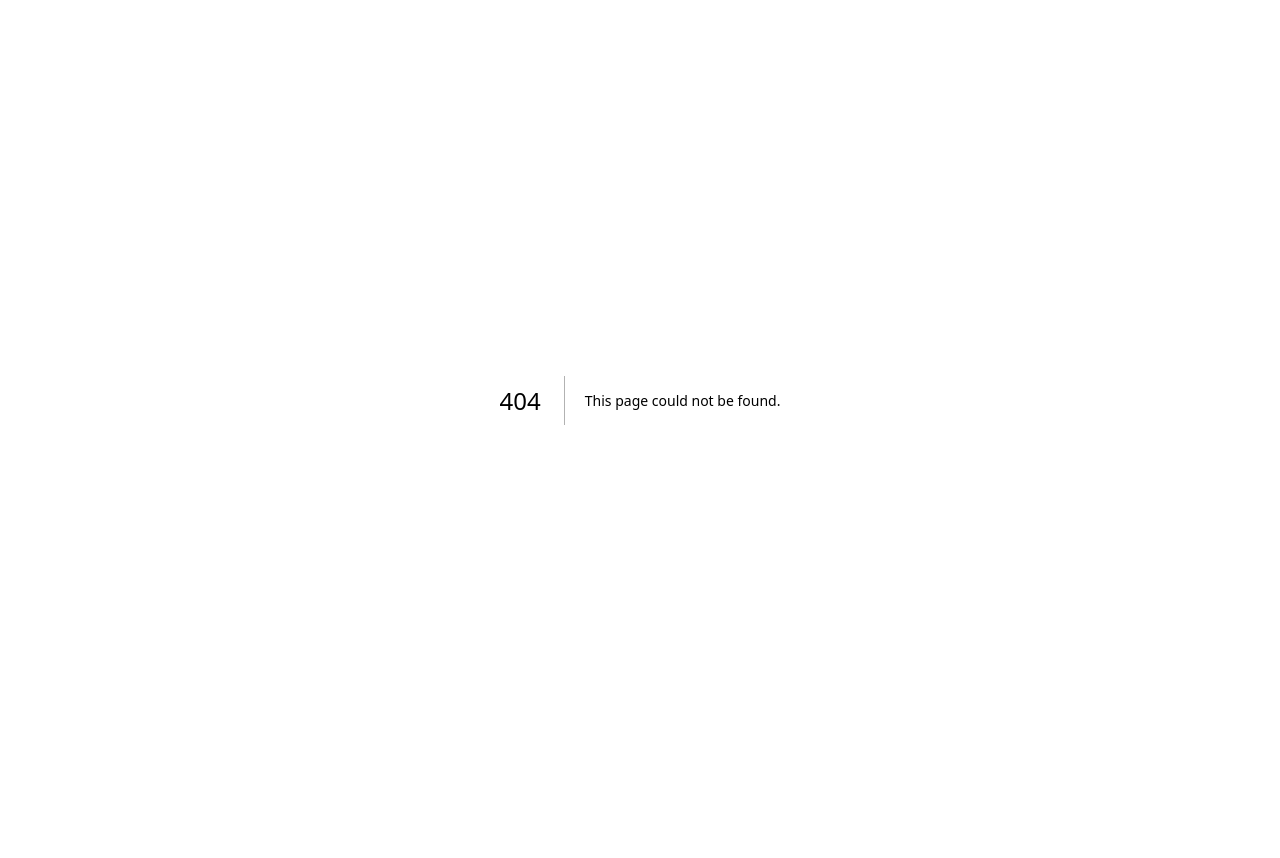
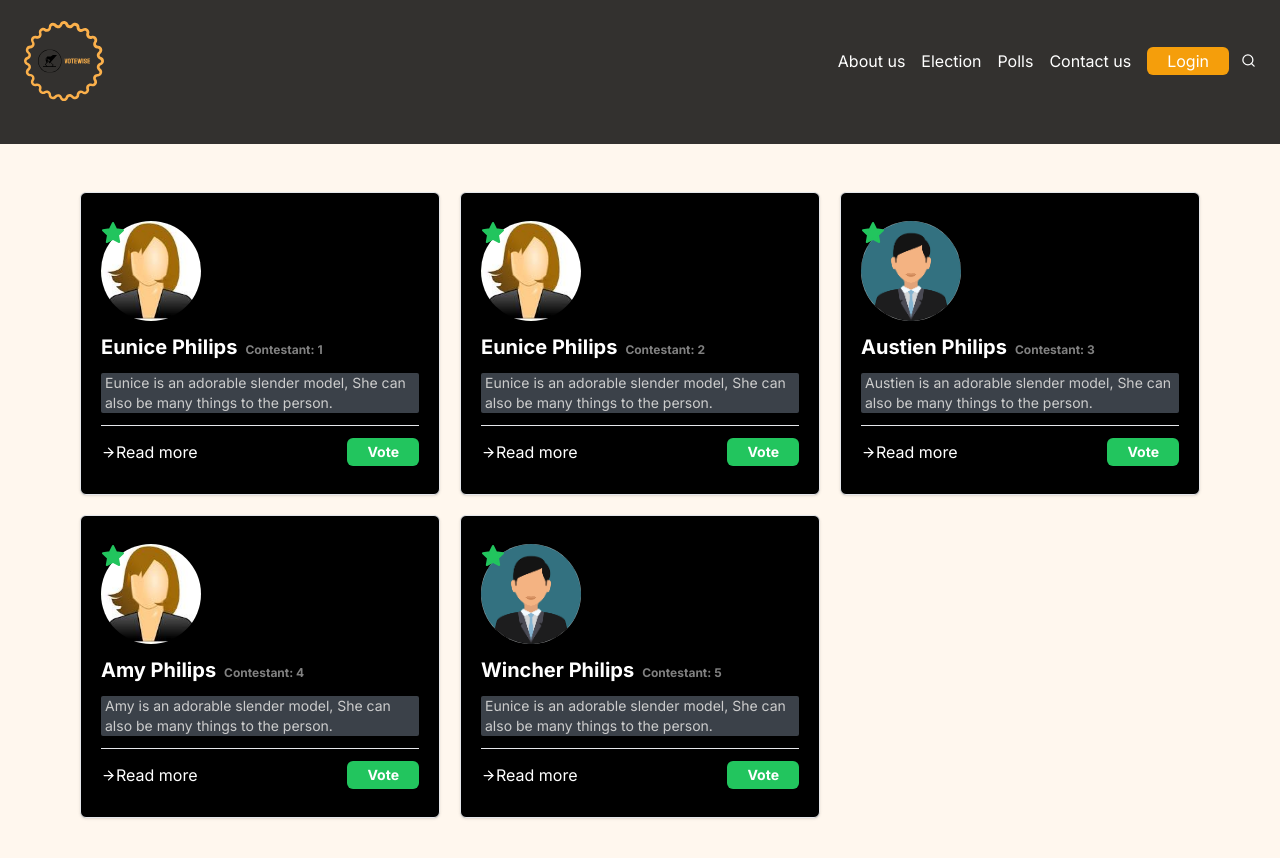
Before and after one commit to Austinobravo/voting, a Next.js app: page /elections in a window 1280 px wide. Before the commit this address had no page. Shown: the top 858 px of the page. Before the commit the page ends 800 px from the top, so only its background shows below. Built offline with nearby package versions, Linux system fonts and the light colour scheme.

Commit message:
the election page

```diff
--- /dev/null
+++ b/app/elections/page.tsx
@@ -0,0 +1,74 @@
+import DesktopNav from '@/components/DesktopNav'
+import { ArrowRight, Star } from 'lucide-react'
+import Image from 'next/image'
+import Link from 'next/link'
+import React from 'react'
+
+const details = [
+    {
+        id: 1,
+        name: "Eunice Philips",
+        image: "/female.png",
+        description: "Eunice is an adorable slender model, She can also be many things to the person.",
+
+    },
+    {
+        id: 2,
+        name: "Eunice Philips",
+        image: "/female.png",
+        description: "Eunice is an adorable slender model, She can also be many things to the person.",
+
+    },
+    {
+        id: 3,
+        name: "Austien Philips",
+        image: "/male.png",
+        description: "Austien is an adorable slender model, She can also be many things to the person.",
+
+    },
+    {
+        id: 4,
+        name: "Amy Philips",
+        image: "/female.png",
+        description: "Amy is an adorable slender model, She can also be many things to the person.",
+
+    },
+    {
+        id: 5,
+        name: "Wincher Philips",
+        image: "/male.png",
+        description: "Eunice is an adorable slender model, She can also be many things to the person.",
+
+    },
+]
+const page = () => {
+  return (
+    <section>
+        <div className='bg-black/80 w-full h-36'>
+            <DesktopNav/>
+        </div>
+        <div className='grid md:grid-cols-3 grid-cols-1 gap-5 md:px-20 px-6 py-12'>
+            {details.map((detail, index)=> (
+                <div key={index}>
+                    <div className='bg-black rounded-md shadow border px-5 py-7 space-y-3'>
+                        <div className='relative'>
+                            <Image src={detail.image} width={100} height={100} alt={detail.name} className='rounded-full hover:scale-110 transition duration-300'/>
+                            <Star color='rgb(34 197 94)' fill='rgb(34 197 94)' className='absolute top-0'/>
+                        </div>
+                        <h3 className='text-xl font-bold text-white'>{detail.name}<small className='text-xs ml-2 opacity-50'>Contestant: {detail.id}</small></h3>
+                        <p className='bg-slate-400/50 text-white text-sm line-clamp-3 opacity-80 px-1 rounded-sm'>{detail.description}</p>
+                        <hr/>
+                        <div className='flex justify-between'>
+                            <Link href={`/election/person/${detail.id}`} className='before:hover:mr-3 flex items-center text-white'><ArrowRight size={15}/> Read more</Link>
+                            <button className='bg-green-500 px-5 py-1 text-white rounded-md font-bold text-sm hover:scale-110 transition shadow duration-700'>Vote</button>
+                        </div>
+                    </div>
+                </div>
+            ))}
+
+        </div>
+    </section>
+  )
+}
+
+export default page
--- a/app/polls/page.tsx
+++ b/app/polls/page.tsx
@@ -8,7 +8,7 @@ const page = () => {
         <div className='bg-black/80 w-full h-36'>
             <DesktopNav/>
         </div>
-        <div className='px-20 py-12 '>
+        <div className='md:px-20 px-6 py-12 '>
             <div className='bg-blue-300 w-fit font-bold text-black opacity-80 py-1 px-3 mb-3 rounded-full'>
                 <p>Polls</p>
             </div>
```
Also changed, not shown: public/female.png (added), public/male.png (added).
